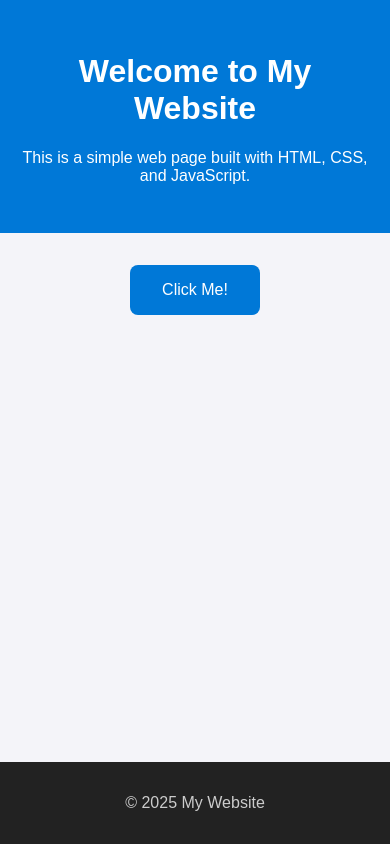
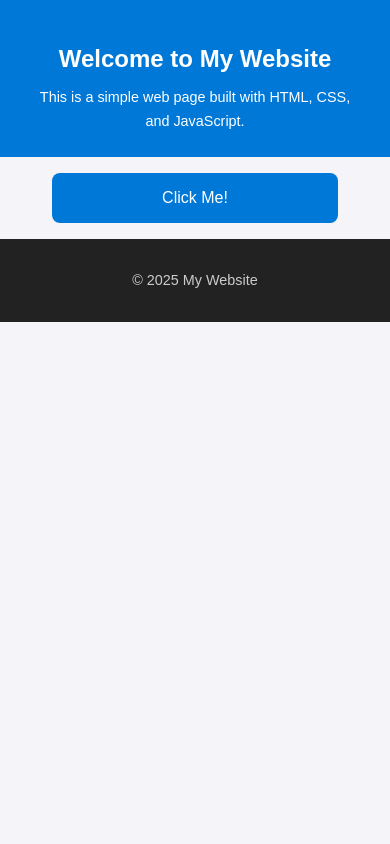
Before and after one commit to mymashedpotatoes/TuneTransfer, a plain HTML site: page index.html in a window 390 px wide. Drawn offline with Linux system fonts and the light colour scheme.

Commit message:
made css responsive

```diff
--- a/style.css
+++ b/style.css
@@ -1,3 +1,4 @@
+/* === Base Styles === */
 body {
     font-family: Arial, sans-serif;
     margin: 0;
@@ -5,16 +6,33 @@ body {
     background-color: #f4f4f9;
     color: #333;
     text-align: center;
+    line-height: 1.6;
 }
 
+/* === Header === */
 header {
     background-color: #0078d7;
     color: white;
     padding: 2rem 1rem;
 }
 
+header h1 {
+    font-size: 2rem;
+    margin-bottom: 0.5rem;
+}
+
+header p {
+    font-size: 1rem;
+    max-width: 600px;
+    margin: 0 auto;
+}
+
+/* === Main Section === */
 main {
     margin: 2rem;
+    display: flex;
+    flex-direction: column;
+    align-items: center;
 }
 
 button {
@@ -25,17 +43,81 @@ button {
     font-size: 1rem;
     border-radius: 8px;
     cursor: pointer;
+    transition: all 0.3s ease;
 }
 
 button:hover {
     background-color: #005fa3;
+    transform: scale(1.05);
 }
 
+/* === Footer === */
 footer {
     background-color: #222;
     color: #ccc;
     padding: 1rem 0;
-    position: fixed;
     width: 100%;
-    bottom: 0;
 }
+
+/* === Responsive Design === */
+
+/* Small devices (phones, up to 600px) */
+@media (max-width: 600px) {
+    header {
+        padding: 1.5rem 1rem;
+    }
+
+    header h1 {
+        font-size: 1.5rem;
+    }
+
+    header p {
+        font-size: 0.9rem;
+        padding: 0 1rem;
+    }
+
+    main {
+        margin: 1rem;
+    }
+
+    button {
+        width: 80%;
+        font-size: 1rem;
+    }
+
+    footer {
+        font-size: 0.9rem;
+    }
+}
+
+/* Medium devices (tablets, 601px to 992px) */
+@media (min-width: 601px) and (max-width: 992px) {
+    header h1 {
+        font-size: 1.8rem;
+    }
+
+    header p {
+        font-size: 1rem;
+    }
+
+    button {
+        font-size: 1.1rem;
+        padding: 1rem 2.5rem;
+    }
+}
+
+/* Large devices (desktops, 993px and above) */
+@media (min-width: 993px) {
+    header h1 {
+        font-size: 2.2rem;
+    }
+
+    main {
+        margin: 3rem auto;
+        max-width: 800px;
+    }
+
+    button {
+        font-size: 1.2rem;
+    }
+}
```
